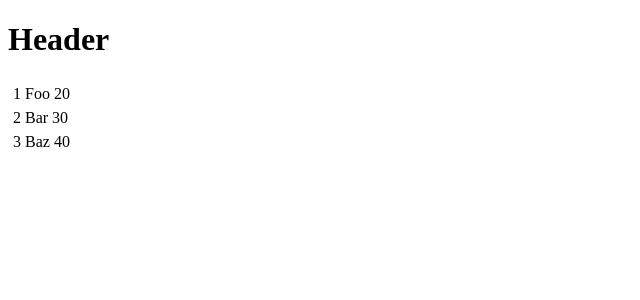
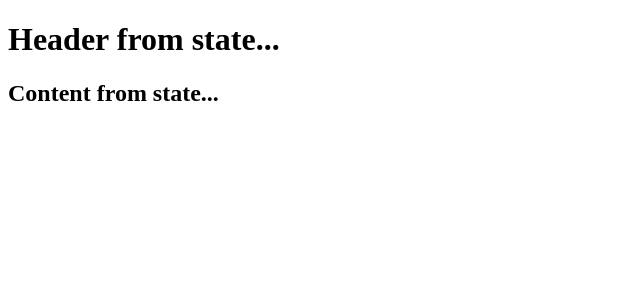
Before and after one commit to duccuong2808/reactjs-tutorial, a React app: page / in a window 1280 px wide. Shown: the top 300 px of the page, without its empty margins (0-640 px from the left). Built offline with nearby package versions, Linux system fonts and the light colour scheme.

Commit message:
02. State

```diff
--- a/App.jsx
+++ b/App.jsx
@@ -1,73 +1,23 @@
 import React from 'react';
 
 class App extends React.Component {
-  constructor() {
-    super();
+  constructor(props) {
+    super(props);
 
     this.state = {
-      data:
-        [
-          {
-            "id":1,
-            "name":"Foo",
-            "age":"20"
-          },
-
-          {
-            "id":2,
-            "name":"Bar",
-            "age":"30"
-          },
-
-          {
-            "id":3,
-            "name":"Baz",
-            "age":"40"
-          }
-        ]
+      header: "Header from state...",
+      "content": "Content from state..."
     }
   }
 
   render() {
     return (
       <div>
-        <Header/>
-        <table>
-          <tbody>
-          {this.state.data.map((person, i) => <TableRow key = {i} data = {person} />)}
-          </tbody>
-        </table>
+        <h1>{this.state.header}</h1>
+        <h2>{this.state.content}</h2>
       </div>
     );
   }
 }
 
-class Header extends React.Component {
-  render() {
-    return (
-      <div>
-        <h1>Header</h1>
-      </div>
-    );
-  }
-}
-
-class TableRow extends React.Component {
-  render() {
-    return (
-      <div>
-        <table>
-          <tr>
-            <td>{this.props.data.id}</td>
-            <td>{this.props.data.name}</td>
-            <td>{this.props.data.age}</td>
-          </tr>
-        </table>
-
-      </div>
-
-    );
-  }
-}
-
 export default App;
```
